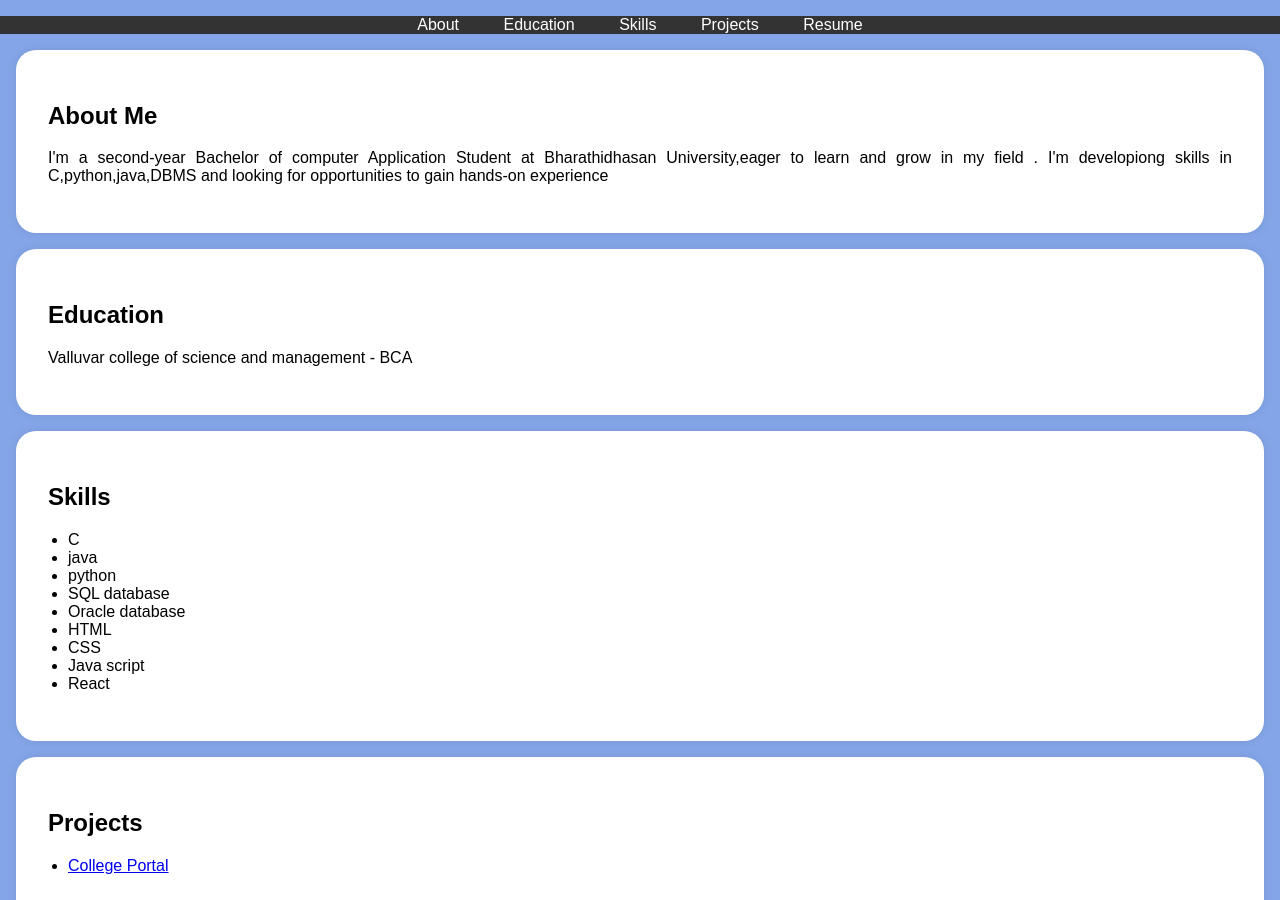
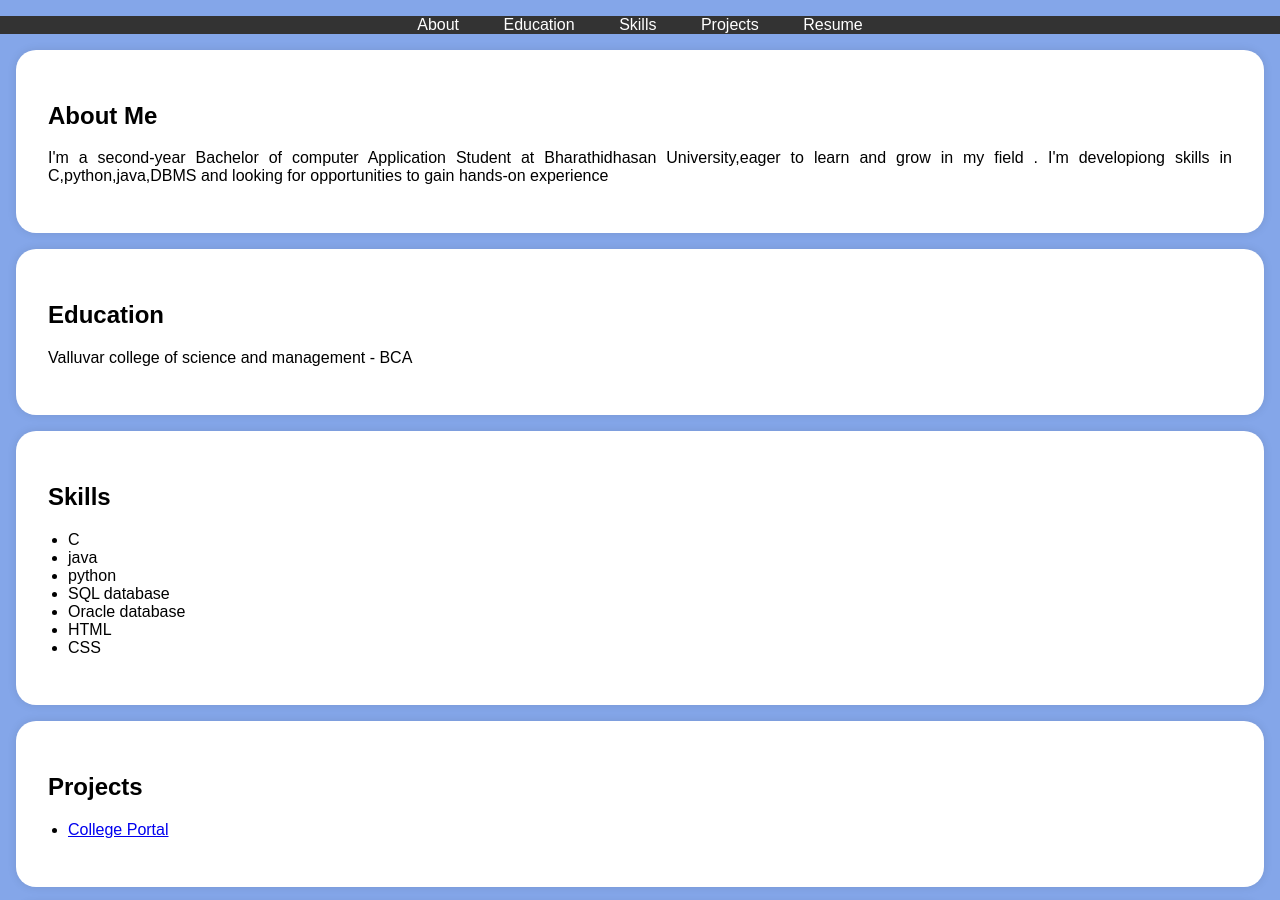
Before and after one commit to kaviyarasan1038/Digital-portfolio, a plain HTML site: page index.html in a window 1280 px wide. Shown: the part 197-1097 px from the top of the page. Drawn offline with Linux system fonts and the light colour scheme.

Commit message:
Update index.html

```diff
--- a/index.html
+++ b/index.html
@@ -141,8 +141,6 @@
                 <li>Oracle database</li>
                 <li>HTML</li>
                 <li>CSS</li>
-                <li>Java script</li>
-                <li>React</li>
             </ul>
         </div>
     </section>
```
